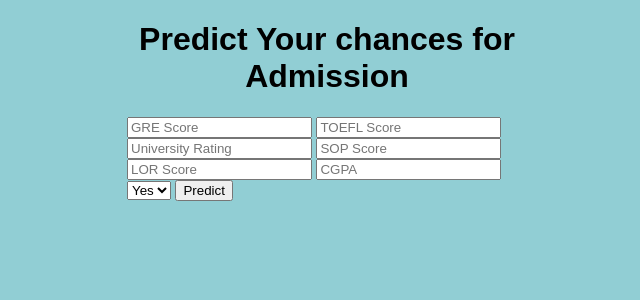
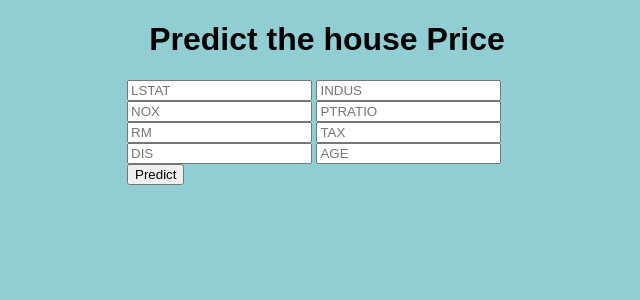
Before and after one commit to AnejaIsha/MLDeploy, a Flask app: page / in a window 1280 px wide. Shown: the top 300 px of the page, without its empty margins (313-953 px from the left). Run offline with Flask 2, Linux system fonts and the light colour scheme.

Commit message:
make it better

```diff
--- a/app.py
+++ b/app.py
@@ -17,27 +17,25 @@ def index():
     if request.method == 'POST':
         try:
             #  reading the inputs given by the user
-            gre_score=float(request.form['gre_score'])
-            toefl_score = float(request.form['toefl_score'])
-            university_rating = float(request.form['university_rating'])
-            sop = float(request.form['sop'])
-            lor = float(request.form['lor'])
-            cgpa = float(request.form['cgpa'])
-            is_research = request.form['research']
-            if(is_research=='yes'):
-                research=1
-            else:
-                research=0
+            LSTAT=float(request.form['LSTAT'])
+            INDUS = float(request.form['INDUS'])
+            NOX = float(request.form['NOX'])
+            PTRATIO = float(request.form['PTRATIO'])
+            RM = float(request.form['RM'])
+            TAX = float(request.form['TAX'])
+            DIS = float(request.form['DIS'])
+            AGE = float(request.form['AGE'])
             filename = 'finalized_model.pickle'
             loaded_model = pickle.load(open(filename, 'rb')) # loading the model file from the storage
             # predictions using the loaded model file
-            prediction=loaded_model.predict([[gre_score,toefl_score,university_rating,sop,lor,cgpa,research]])
-            print('prediction is', prediction)
+            price=loaded_model.predict([[LSTAT,INDUS,NOX,PTRATIO,RM,TAX,DIS,AGE]])
+            #price = loaded_model.predict([[2, 4, 5, 6, 7, 8, 9, 10]])
+            print('prediction is', price)
             # showing the prediction results in a UI
-            return render_template('results.html',prediction=round(100*prediction[0]))
+            return render_template('results.html',prediction=price)
         except Exception as e:
             print('The Exception message is: ',e)
-            return 'something is wrong'
+            return e
     # return render_template('results.html')
     else:
         return render_template('index.html')
--- a/templates/index.html
+++ b/templates/index.html
@@ -8,20 +8,18 @@
 
 {% block body %}
 <div class="content">
-    <h1 style="text-align: center">Predict Your chances for Admission</h1>
+    <h1 style="text-align: center">Predict the house Price</h1>
 
     <div class="form">
         <form action="/predict" method="POST">
-            <input type="number" name="gre_score" id="gre_score" placeholder="GRE Score">
-            <input type="number" name="toefl_score" id="toefl_score" placeholder="TOEFL Score">
-            <input type="number" name="university_rating" id="university_rating" placeholder="University Rating">
-            <input type="number" name="sop" id="sop" placeholder="SOP Score">
-            <input type="number" name="lor" id="lor" placeholder="LOR Score">
-            <input type="number" name="cgpa" id="cgpa"placeholder="CGPA" step="any">
-            <select name="research" id="research">
-  <option value="yes">Yes</option>
-  <option value="no">No</option>
-</select>
+            <input type="number" name="LSTAT" id="LSTAT" placeholder="LSTAT">
+            <input type="number" name="INDUS" id="INDUS" placeholder="INDUS">
+            <input type="number" name="NOX" id="NOX" placeholder="NOX">
+            <input type="number" name="PTRATIO" id="PTRATIO" placeholder="PTRATIO">
+            <input type="number" name="RM" id="RM" placeholder="RM">
+            <input type="number" name="TAX" id="TAX" placeholder="TAX">
+            <input type="number" name="DIS" id="DIS" placeholder="DIS">
+            <input type="number" name="AGE" id="AGE" placeholder="AGE">
             <input type="submit" value="Predict">
         </form>
     </div>
--- a/templates/results.html
+++ b/templates/results.html
@@ -19,7 +19,7 @@
   <div class="table-users">
    <div class="header">Prediction</div>
 
-      <p>Your chance for admission is {{prediction}} percent</p>
+      <p>House Price is {{prediction}} </p>
 </div>
 
 
```
Also changed, not shown: ut.py (added, +32 -0 lines), 1 other file.
